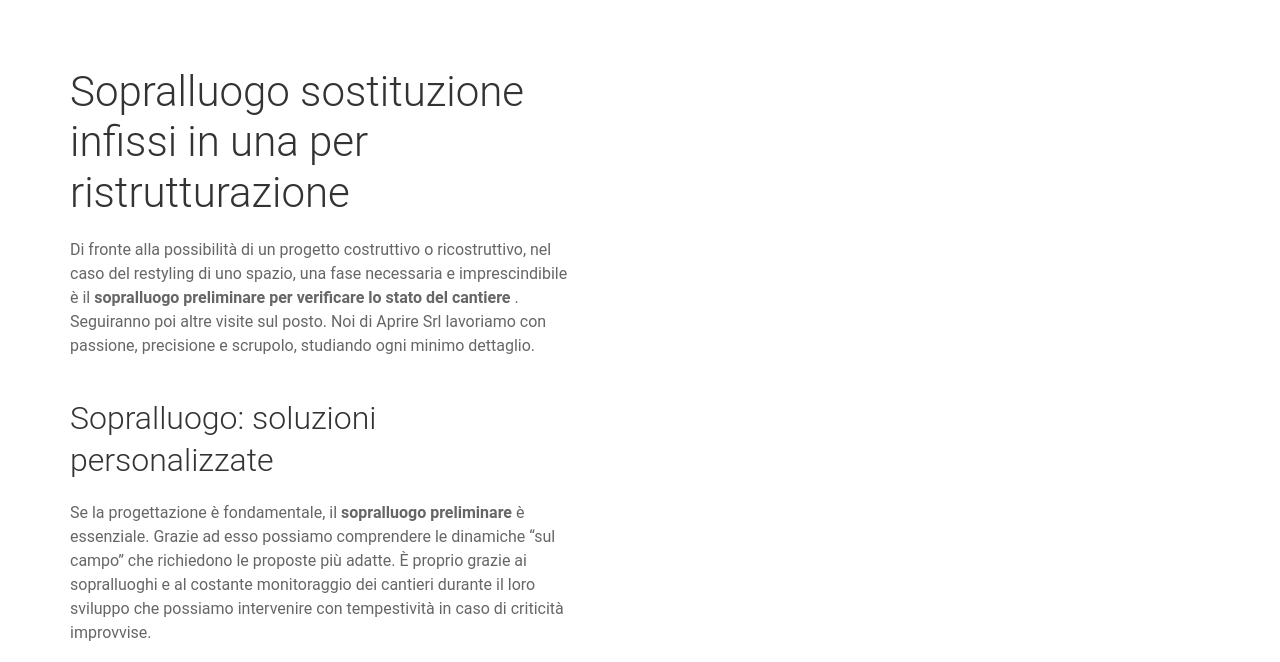
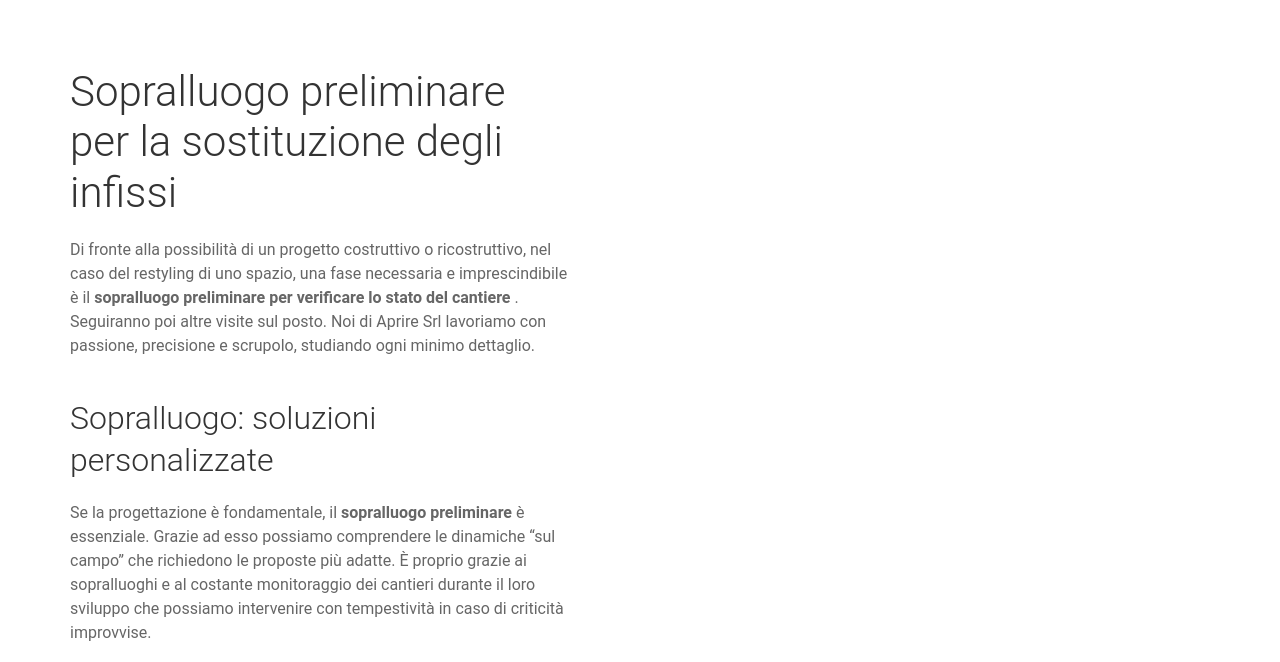
Before and after one commit to VeryContent/apriresrl, a Gatsby site: page /servizi/sopralluogo in a window 1280 px wide. Shown: the part 83-745 px from the top of the page. Built offline with nearby package versions, Linux system fonts and the light colour scheme; Gatsby itself is replaced by a stand-in of ours; a web font is replaced by a local one.

Commit message:
Update sopralluogo.js

```diff
--- a/src/pages/servizi/sopralluogo.js
+++ b/src/pages/servizi/sopralluogo.js
@@ -42,7 +42,7 @@ class IndexSopralluogo extends Component {
                 </Helmet>
 
                 <div className="uk-container-large" style={{marginLeft: 'auto',marginRight: 'auto'}}><div className="uk-padding-large uk-width-1-2@l uk-flex uk-flex-middle uk-first-column"><div>
-                <h1>Sopralluogo sostituzione infissi in una per ristrutturazione</h1>
+                <h1>Sopralluogo preliminare per la sostituzione degli infissi</h1>
                 <p>Di fronte alla possibilità di un progetto costruttivo o ricostruttivo, nel caso del restyling di uno spazio, una fase necessaria e imprescindibile è il <b>sopralluogo preliminare per verificare lo stato del cantiere</b> . Seguiranno poi altre visite sul posto. Noi di Aprire Srl lavoriamo con passione, precisione e scrupolo, studiando ogni minimo dettaglio. </p>
                 <h2>Sopralluogo: soluzioni personalizzate </h2>
                 <p>Se la progettazione è fondamentale, il <b>sopralluogo preliminare</b> è essenziale. Grazie ad esso possiamo comprendere le dinamiche “sul campo” che richiedono le proposte più adatte. È proprio grazie ai sopralluoghi e al costante monitoraggio dei cantieri durante il loro sviluppo che possiamo intervenire con tempestività in caso di criticità improvvise.</p>
```
